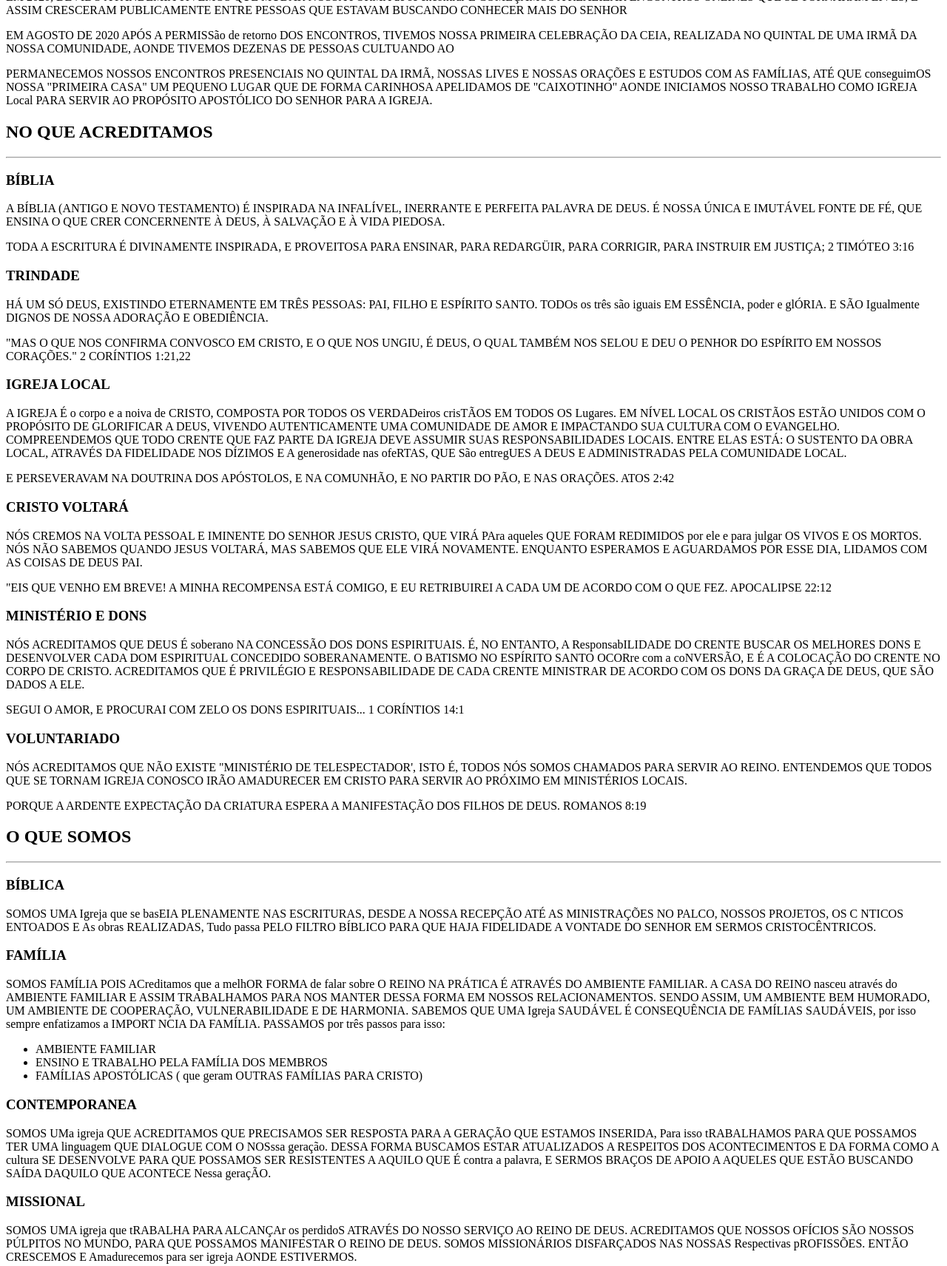
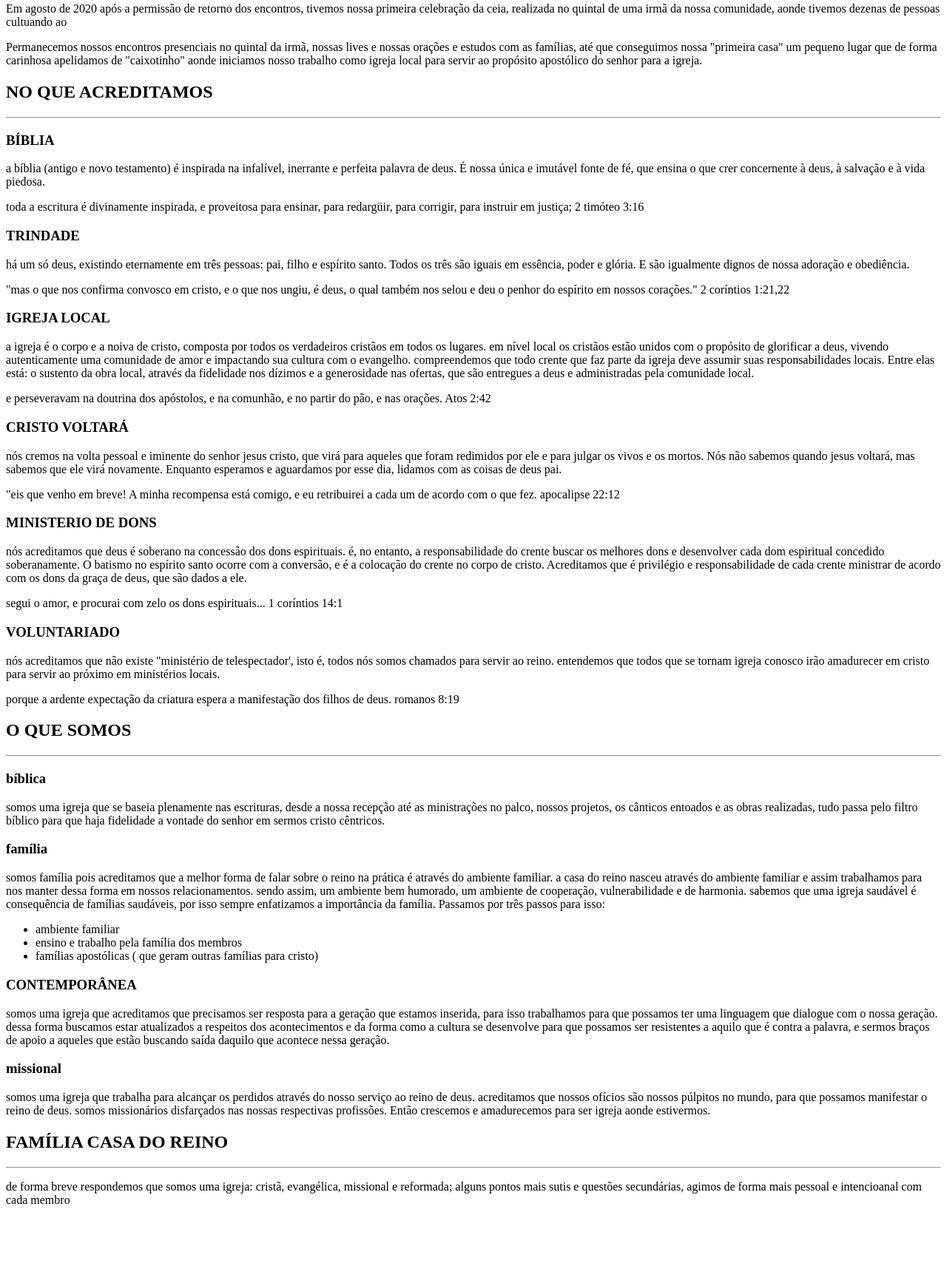
Before and after one commit to dgbarros/FIRE-WORKS, a plain HTML site: page dna.html in a window 1280 px wide. Shown: the part 1072-2784 px from the top of the page at 74% size. After the commit the page ends 2746 px from the top, so only its background shows below. Drawn offline with Linux system fonts and the light colour scheme.

Commit message:
Update dna.html

```diff
--- a/dna.html
+++ b/dna.html
@@ -31,192 +31,197 @@
             <h3>
                 FAMILIA CASA DO REINO
             </h3>
-            <p>
-                EM 2018 TRÊS FAMÍLIAS COMeçaram a SE REUNIR PARA
-                COMPARTILHAR DA LEITURA E ENTENDIMENTO DAS ESCRITURAS SAGRADAS, ORAR E ADORAR AO SENHOR EM CULTOS
-                FAMILIARES. OS ENCONTROS ACONTECIAM NAS CASAS, E POR ISSO, COMEÇAMOS DE FORMA CARINHOSA A CHAMAR ESSES
-                ENCONTROS DE CASA DO REINO POR ESTARMOS APRENDENDO SOBRE O REINO NOS AMBIENTES FAMILIARES.
+            <P>
+                Em 2018 três famílias começaram a se reunir para
+                compartilhar da leitura e entendimento das escrituras sagradas, orar e adorar ao senhor em cultos
+                familiares. Os encontros aconteciam nas casas, e por isso, começamos de forma carinhosa a chamar esses
+                encontros de casa do reino por estarmos aprendendo sobre o reino nos ambientes familiares.
             </p>
             <p>
-                ESSES ENCONTROS FORAM ACONTECENDO DESENVOLVENDO DISCIPULADOS, CRESCIMENTO
-                ESPIRITUAL E ACONSELHAMENTO, AMADURECENDO NOSSO CARÁTER PARA EXPRESSAR A imagem DE CRISTO JESUS.
+                Esses encontros foram acontecendo desenvolvendo discipulados, crescimento
+                espiritual e aconselhamento, amadurecendo nosso caráter para expressar a imagem de cristo jesus.
             </p>
             <p>
-                EM 2020, DEVIDO A PANDEMIA TIVEMOS QUE MUDAR NOSSA FORMA de se encontrar E COMEÇAMOS A REALIZAR
-                ENCONTROS ONLINES QUE SE TORNARAM LIVES, E ASSIM CRESCERAM PUBLICAMENTE ENTRE PESSOAS QUE ESTAVAM
-                BUSCANDO CONHECER MAIS DO SENHOR
+                Em 2020, devido a pandemia tivemos que mudar nossa forma de se encontrar e começamos a realizar
+                encontros onlines que se tornaram lives, e assim cresceram publicamente entre pessoas que estavam
+                buscando conhecer mais do senhor
             </p>
             <p>
-                EM AGOSTO DE 2020 APÓS A PERMISSão de retorno DOS ENCONTROS, TIVEMOS NOSSA PRIMEIRA CELEBRAÇÃO DA CEIA,
-                REALIZADA NO QUINTAL DE UMA IRMÃ DA NOSSA COMUNIDADE, AONDE TIVEMOS DEZENAS DE PESSOAS CULTUANDO AO
+                Em agosto de 2020 após a permissão de retorno dos encontros, tivemos nossa primeira celebração da ceia,
+                realizada no quintal de uma irmã da nossa comunidade, aonde tivemos dezenas de pessoas cultuando ao
             </p>
             <p>
-                PERMANECEMOS NOSSOS ENCONTROS PRESENCIAIS NO
-                QUINTAL DA IRMÃ, NOSSAS LIVES E NOSSAS ORAÇÕES E ESTUDOS COM AS FAMÍLIAS, ATÉ QUE conseguimOS NOSSA
-                "PRIMEIRA CASA" UM PEQUENO LUGAR QUE DE FORMA CARINHOSA APELIDAMOS DE "CAIXOTINHO" AONDE INICIAMOS NOSSO
-                TRABALHO COMO IGREJA Local PARA SERVIR AO PROPÓSITO APOSTÓLICO DO SENHOR PARA A IGREJA.
+                Permanecemos nossos encontros presenciais no
+                quintal da irmã, nossas lives e nossas orações e estudos com as famílias, até que conseguimos nossa
+                "primeira casa" um pequeno lugar que de forma carinhosa apelidamos de "caixotinho" aonde iniciamos nosso
+                trabalho como igreja local para servir ao propósito apostólico do senhor para a igreja.
             </p>
+
         </section>
         <section>
             <h1>
                 NO QUE ACREDITAMOS
             </h1>
-            <hr>
+           <Hr>
             <h3>
                 BÍBLIA
             </h3>
-            <P>
-                A BÍBLIA (ANTIGO E NOVO TESTAMENTO) É INSPIRADA NA INFALÍVEL, INERRANTE E PERFEITA PALAVRA DE DEUS. É
-                NOSSA ÚNICA E IMUTÁVEL FONTE DE FÉ, QUE ENSINA O QUE CRER CONCERNENTE À DEUS, À SALVAÇÃO E À VIDA
-                PIEDOSA.
-            </P>
-            <P>
-                TODA A ESCRITURA É DIVINAMENTE INSPIRADA, E PROVEITOSA PARA ENSINAR, PARA REDARGÜIR, PARA CORRIGIR, PARA
-                INSTRUIR EM JUSTIÇA;
-                2 TIMÓTEO 3:16
-            </P>
+            <p>
+                a bíblia (antigo e novo testamento) é inspirada na infalível, inerrante e perfeita palavra de deus. É
+                nossa única e imutável fonte de fé, que ensina o que crer concernente à deus, à salvação e à vida
+                piedosa.
+            </p>
+            <p>
+                toda a escritura é divinamente inspirada, e proveitosa para ensinar, para redargüir, para corrigir, para
+                instruir em justiça;
+                2 timóteo 3:16
+            </p>
             <h3>
                 TRINDADE
             </h3>
-            <P>
-                HÁ UM SÓ DEUS, EXISTINDO ETERNAMENTE EM TRÊS PESSOAS: PAI, FILHO E ESPÍRITO SANTO. TODOs os três são
-                iguais EM ESSÊNCIA, poder e glÓRIA. E SÃO Igualmente DIGNOS DE NOSSA ADORAÇÃO E OBEDIÊNCIA.
-            </P>
-            <P>
-                "MAS O QUE NOS CONFIRMA CONVOSCO EM CRISTO, E O QUE NOS UNGIU, É DEUS, O QUAL TAMBÉM NOS SELOU E DEU O
-                PENHOR DO ESPÍRITO EM NOSSOS CORAÇÕES."
-                2 CORÍNTIOS 1:21,22
-            </P>
+            <p>
+                há um só deus, existindo eternamente em três pessoas: pai, filho e espírito santo. Todos os três são
+                iguais em essência, poder e glória. E são igualmente dignos de nossa adoração e obediência.
+            </p>
+            <p>
+                "mas o que nos confirma convosco em cristo, e o que nos ungiu, é deus, o qual também nos selou e deu o
+                penhor do espírito em nossos corações."
+                2 coríntios 1:21,22
+            </p>
             <h3>
                 IGREJA LOCAL
             </h3>
             <p>
-                A IGREJA É o corpo e a noiva de CRISTO, COMPOSTA POR TODOS OS VERDADeiros crisTÃOS EM TODOS OS Lugares.
-                EM NÍVEL LOCAL OS CRISTÃOS ESTÃO UNIDOS COM O PROPÓSITO DE GLORIFICAR A DEUS, VIVENDO AUTENTICAMENTE UMA
-                COMUNIDADE DE AMOR E IMPACTANDO SUA CULTURA COM O EVANGELHO.
-                COMPREENDEMOS QUE TODO CRENTE QUE FAZ PARTE DA IGREJA DEVE ASSUMIR SUAS RESPONSABILIDADES LOCAIS. ENTRE
-                ELAS ESTÁ: O SUSTENTO DA OBRA LOCAL, ATRAVÉS DA FIDELIDADE NOS DÍZIMOS E A generosidade nas ofeRTAS, QUE
-                São entregUES A DEUS E ADMINISTRADAS PELA COMUNIDADE LOCAL.
+                a igreja é o corpo e a noiva de cristo, composta por todos os verdadeiros cristãos em todos os lugares.
+                em nível local os cristãos estão unidos com o propósito de glorificar a deus, vivendo autenticamente uma
+                comunidade de amor e impactando sua cultura com o evangelho.
+                compreendemos que todo crente que faz parte da igreja deve assumir suas responsabilidades locais. Entre
+                elas está: o sustento da obra local, através da fidelidade nos dízimos e a generosidade nas ofertas, que
+                são entregues a deus e administradas pela comunidade local.
             </p>
             <p>
-                E PERSEVERAVAM NA DOUTRINA DOS APÓSTOLOS, E NA COMUNHÃO, E NO PARTIR DO PÃO, E NAS ORAÇÕES. ATOS 2:42
+                e perseveravam na doutrina dos apóstolos, e na comunhão, e no partir do pão, e nas orações. Atos 2:42
             </p>
             <h3>
                 CRISTO VOLTARÁ
             </h3>
             <p>
-                NÓS CREMOS NA VOLTA PESSOAL E IMINENTE DO SENHOR JESUS CRISTO, QUE VIRÁ PAra aqueles QUE FORAM REDIMIDOS
-                por ele e para julgar OS VIVOS E OS MORTOS. NÓS NÃO SABEMOS QUANDO JESUS VOLTARÁ, MAS SABEMOS QUE ELE
-                VIRÁ NOVAMENTE. ENQUANTO ESPERAMOS E AGUARDAMOS POR ESSE DIA, LIDAMOS COM AS COISAS DE DEUS PAI.
+                nós cremos na volta pessoal e iminente do senhor jesus cristo, que virá para aqueles que foram redimidos
+                por ele e para julgar os vivos e os mortos. Nós não sabemos quando jesus voltará, mas sabemos que ele
+                virá novamente. Enquanto esperamos e aguardamos por esse dia, lidamos com as coisas de deus pai.
             </p>
             <p>
-                "EIS QUE VENHO EM BREVE! A MINHA RECOMPENSA ESTÁ COMIGO, E EU RETRIBUIREI A CADA UM DE ACORDO COM O QUE
-                FEZ.
-                APOCALIPSE 22:12
+                "eis que venho em breve! A minha recompensa está comigo, e eu retribuirei a cada um de acordo com o que
+                fez.
+                apocalipse 22:12
 
             </p>
             <h3>
-                MINISTÉRIO E DONS
+                MINISTERIO DE DONS
             </h3>
             <p>
-                NÓS ACREDITAMOS QUE DEUS É soberano NA CONCESSÃO
-                DOS DONS ESPIRITUAIS.
-                É, NO ENTANTO, A ResponsabILIDADE DO CRENTE BUSCAR OS MELHORES DONS E DESENVOLVER CADA DOM ESPIRITUAL
-                CONCEDIDO SOBERANAMENTE. O BATISMO NO ESPÍRITO SANTO OCORre com a coNVERSÃO, E É A COLOCAÇÃO DO CRENTE
-                NO CORPO DE CRISTO. ACREDITAMOS QUE É PRIVILÉGIO E RESPONSABILIDADE DE CADA CRENTE
-                MINISTRAR DE ACORDO COM OS DONS DA GRAÇA DE DEUS, QUE SÃO DADOS A ELE.
+                nós acreditamos que deus é soberano na concessão
+                dos dons espirituais.
+                é, no entanto, a responsabilidade do crente buscar os melhores dons e desenvolver cada dom espiritual
+                concedido soberanamente. O batismo no espírito santo ocorre com a conversão, e é a colocação do crente
+                no corpo de cristo. Acreditamos que é privilégio e responsabilidade de cada crente
+                ministrar de acordo com os dons da graça de deus, que são dados a ele.
             </p>
             <p>
-                SEGUI O AMOR, E PROCURAI COM ZELO OS DONS ESPIRITUAIS...
-                1 CORÍNTIOS 14:1
+                segui o amor, e procurai com zelo os dons espirituais...
+                1 coríntios 14:1
             </p>
             <h3>
                 VOLUNTARIADO
             </h3>
             <p>
-                NÓS ACREDITAMOS QUE NÃO EXISTE "MINISTÉRIO DE TELESPECTADOR', ISTO É, TODOS NÓS SOMOS CHAMADOS PARA
-                SERVIR AO REINO.
-                ENTENDEMOS QUE TODOS QUE SE TORNAM IGREJA CONOSCO IRÃO AMADURECER EM CRISTO PARA SERVIR AO PRÓXIMO EM
-                MINISTÉRIOS LOCAIS.
+                nós acreditamos que não existe "ministério de telespectador', isto é, todos nós somos chamados para
+                servir ao reino.
+                entendemos que todos que se tornam igreja conosco irão amadurecer em cristo para servir ao próximo em
+                ministérios locais.
             </p>
             <p>
-                PORQUE A ARDENTE EXPECTAÇÃO DA CRIATURA ESPERA A MANIFESTAÇÃO
-                DOS FILHOS DE DEUS.
-                ROMANOS 8:19
+                porque a ardente expectação da criatura espera a manifestação
+                dos filhos de deus.
+                romanos 8:19
 
             </p>
+
         </section>
         <section>
-            <h1>
+                <H1>
                 O QUE SOMOS
+
             </h1>
             <hr>
             <h3>
-                BÍBLICA
+                bíblica
             </h3>
             <p>
-                SOMOS UMA Igreja que se basEIA PLENAMENTE NAS ESCRITURAS, DESDE A NOSSA RECEPÇÃO ATÉ AS MINISTRAÇÕES NO
-                PALCO, NOSSOS PROJETOS, OS C NTICOS ENTOADOS E As obras REALIZADAS, Tudo passa PELO FILTRO BÍBLICO PARA
-                QUE HAJA FIDELIDADE A VONTADE DO SENHOR EM SERMOS CRISTOCÊNTRICOS.
+                somos uma igreja que se baseia plenamente nas escrituras, desde a nossa recepção até as ministrações no
+                palco, nossos projetos, os cânticos entoados e as obras realizadas, tudo passa pelo filtro bíblico para
+                que haja fidelidade a vontade do senhor em sermos cristo cêntricos.
             </p>
             <h3>
-                FAMÍLIA
+                família
             </h3>
             <p>
-                SOMOS FAMÍLIA POIS ACreditamos que a melhOR FORMA de falar sobre
-                O REINO NA PRÁTICA É ATRAVÉS DO AMBIENTE FAMILIAR.
-                A CASA DO REINO nasceu através do AMBIENTE FAMILIAR E ASSIM
-                TRABALHAMOS PARA NOS MANTER DESSA FORMA EM NOSSOS
-                RELACIONAMENTOS.
-                SENDO ASSIM, UM AMBIENTE BEM HUMORADO, UM AMBIENTE DE
-                COOPERAÇÃO, VULNERABILIDADE E DE HARMONIA.
-                SABEMOS QUE UMA Igreja SAUDÁVEL É CONSEQUÊNCIA DE FAMÍLIAS
-                SAUDÁVEIS, por isso sempre enfatizamos a IMPORT NCIA DA FAMÍLIA. PASSAMOS por três passos para isso:
+                somos família pois acreditamos que a melhor forma de falar sobre
+                o reino na prática é através do ambiente familiar.
+                a casa do reino nasceu através do ambiente familiar e assim
+                trabalhamos para nos manter dessa forma em nossos
+                relacionamentos.
+                sendo assim, um ambiente bem humorado, um ambiente de
+                cooperação, vulnerabilidade e de harmonia.
+                sabemos que uma igreja saudável é consequência de famílias
+                saudáveis, por isso sempre enfatizamos a importância da família. Passamos por três passos para isso:
             </p>
             <ul>
                 <li>
-                    AMBIENTE FAMILIAR
+                    ambiente familiar
                 </li>
                 <li>
-                    ENSINO E TRABALHO PELA FAMÍLIA DOS MEMBROS
+                    ensino e trabalho pela família dos membros
                 </li>
                 <li>
-                    FAMÍLIAS APOSTÓLICAS ( que geram OUTRAS FAMÍLIAS PARA CRISTO)
+                    famílias apostólicas ( que geram outras famílias para cristo)
                 </li>
             </ul>
             <h3>
-                CONTEMPORANEA
+                CONTEMPORÂNEA
             </h3>
             <p>
-                SOMOS UMa igreja QUE ACREDITAMOS QUE PRECISAMOS SER RESPOSTA PARA A GERAÇÃO QUE ESTAMOS INSERIDA, Para
-                isso tRABALHAMOS PARA QUE POSSAMOS TER UMA linguagem QUE DIALOGUE COM O NOSssa geração.
-                DESSA FORMA BUSCAMOS ESTAR ATUALIZADOS A RESPEITOS DOS ACONTECIMENTOS E DA FORMA COMO A cultura SE
-                DESENVOLVE PARA QUE POSSAMOS SER RESISTENTES A AQUILO QUE É contra a palavra, E SERMOS BRAÇOS DE APOIO A
-                AQUELES QUE ESTÃO BUSCANDO SAÍDA DAQUILO QUE ACONTECE Nessa geraçÃO.
+                somos uma igreja que acreditamos que precisamos ser resposta para a geração que estamos inserida, para
+                isso trabalhamos para que possamos ter uma linguagem que dialogue com o nossa geração.
+                dessa forma buscamos estar atualizados a respeitos dos acontecimentos e da forma como a cultura se
+                desenvolve para que possamos ser resistentes a aquilo que é contra a palavra, e sermos braços de apoio a
+                aqueles que estão buscando saída daquilo que acontece nessa geração.
             </p>
             <h3>
-                MISSIONAL
+                missional
             </h3>
             <p>
-                SOMOS UMA igreja que tRABALHA PARA ALCANÇAr os perdidoS ATRAVÉS DO NOSSO SERVIÇO AO REINO DE DEUS.
-                ACREDITAMOS QUE NOSSOS OFÍCIOS SÃO NOSSOS PÚLPITOS NO MUNDO, PARA QUE POSSAMOS MANIFESTAR O REINO DE
-                DEUS.
-                SOMOS MISSIONÁRIOS DISFARÇADOS NAS NOSSAS Respectivas pROFISSÕES. ENTÃO CRESCEMOS E Amadurecemos para
-                ser igreja AONDE
-                ESTIVERMOS.
+                somos uma igreja que trabalha para alcançar os perdidos através do nosso serviço ao reino de deus.
+                acreditamos que nossos ofícios são nossos púlpitos no mundo, para que possamos manifestar o reino de
+                deus.
+                somos missionários disfarçados nas nossas respectivas profissões. Então crescemos e amadurecemos para
+                ser igreja aonde
+                estivermos.
             </p>
+
         </section>
         <section>
             <h1>
                 FAMÍLIA CASA DO REINO
             </h1>
             <hr>
-            <p>
-                DE FORMA BREVE RESPONDEMOS QUE SOMOS UMA IGREJA: CRISTÃ, EVANGÉLICA, MISSIONAL E
-                REFORMADA;
-                ALGUNS PONTOS MAIS SUTIS E QUESTÕES SECUNDÁRIAS,
-                AGIMOS DE FORMA MAIS PESSOAL E INTENCIOANAL COM CADA MEMBRO
+            <P>
+                de forma breve respondemos que somos uma igreja: cristã, evangélica, missional e
+                reformada;
+                alguns pontos mais sutis e questões secundárias,
+                agimos de forma mais pessoal e intencioanal com cada membro
             </p>
+
             <img src="" alt="">
         </section>
     </main>
```
